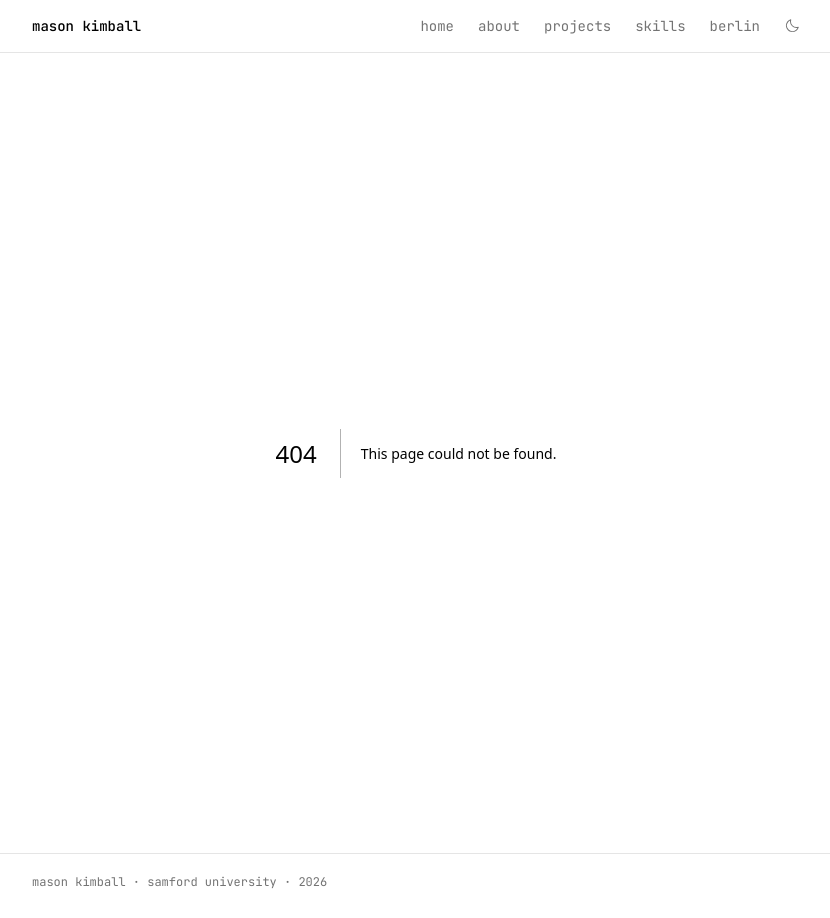
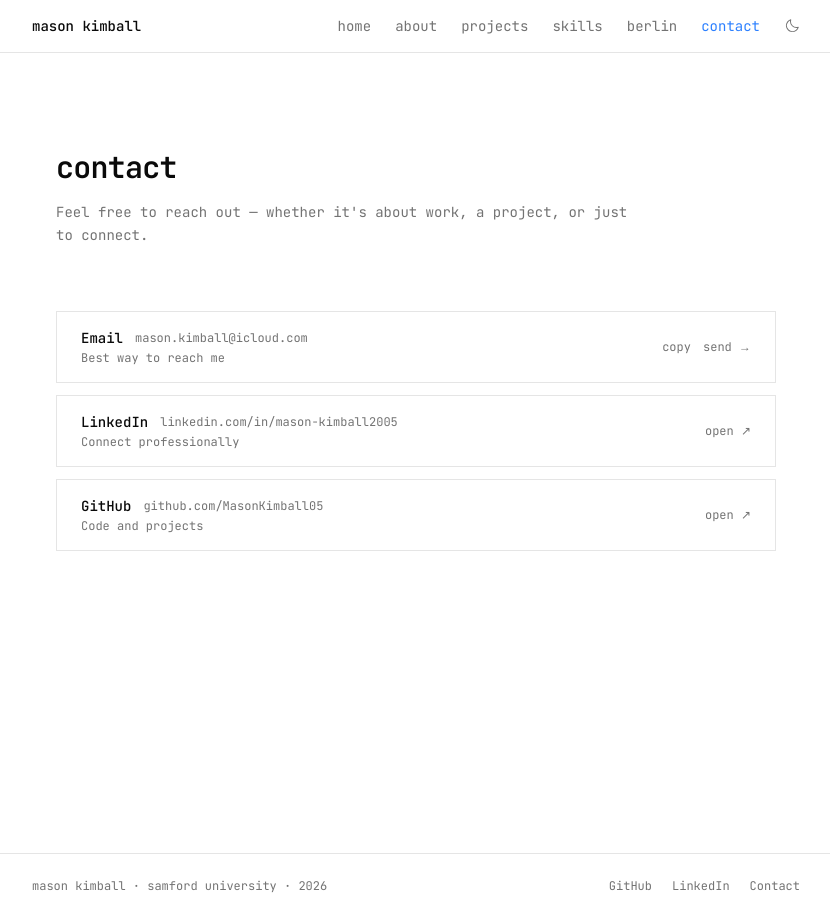
Before and after one commit to MasonKimball05/portfolio, a Next.js app: page /contact in a window 1280 px wide. Before the commit this address had no page. Shown: the whole page, without its empty margins (224-1054 px from the left). Built offline with nearby package versions, Linux system fonts and the light colour scheme.

Commit message:
Contact page and UI improvements

```diff
--- a/app/about/page.tsx
+++ b/app/about/page.tsx
@@ -1,5 +1,11 @@
+import type { Metadata } from "next"
 import Script from "next/script"
 import { Button } from "@/components/ui/button"
+
+export const metadata: Metadata = {
+  title: "About — Mason Kimball",
+  description: "CS student at Samford University, concentrating in Cyber Security, with a minor in German.",
+}
 
 export default function About() {
   return (
--- a/app/berlin/[slug]/page.tsx
+++ b/app/berlin/[slug]/page.tsx
@@ -1,7 +1,15 @@
+import type { Metadata } from "next"
 import { notFound } from "next/navigation"
 import Link from "next/link"
 import { MDXRemote } from "next-mdx-remote/rsc"
 import { getAllPosts, getPost } from "@/lib/berlin"
+
+export async function generateMetadata({ params }: { params: Promise<{ slug: string }> }): Promise<Metadata> {
+  const { slug } = await params
+  const post = getPost(slug)
+  if (!post) return {}
+  return { title: `${post.title} — Mason Kimball` }
+}
 
 export function generateStaticParams() {
   return getAllPosts().map((post) => ({ slug: post.slug }))
--- a/app/berlin/page.tsx
+++ b/app/berlin/page.tsx
@@ -1,5 +1,11 @@
+import type { Metadata } from "next"
 import Link from "next/link"
 import { getAllPosts } from "@/lib/berlin"
+
+export const metadata: Metadata = {
+  title: "Berlin — Mason Kimball",
+  description: "Summer 2026 — language immersion at the Freie Universität Berlin. Photos and notes from the trip.",
+}
 
 export default function Berlin() {
   const posts = getAllPosts()
@@ -29,10 +35,14 @@ export default function Berlin() {
         ) : (
           <section className="space-y-4">
             <h2 className="text-xs uppercase tracking-widest text-muted-foreground">Journal</h2>
-            <div className="border border-border border-l-4 border-l-green-500 px-6 py-5 space-y-2">
-              <p className="text-sm font-medium">Trip starts June 2026</p>
-              <p className="text-sm text-muted-foreground">
-                Posts will appear here once the trip starts. Check back in the summer.
+            <div className="border border-border border-l-4 border-l-green-500 px-6 py-5 space-y-3">
+              <p className="text-sm font-medium">Nothing here yet — trip starts June 2026</p>
+              <p className="text-sm text-muted-foreground leading-relaxed">
+                I'll be in Berlin for the summer doing language immersion at the Freie Universität.
+                Photos, notes, and observations will show up here as I post them. Come back in June.
+              </p>
+              <p className="text-xs text-muted-foreground">
+                — Mason
               </p>
             </div>
           </section>
--- /dev/null
+++ b/app/contact/layout.tsx
@@ -0,0 +1,10 @@
+import type { Metadata } from "next"
+
+export const metadata: Metadata = {
+  title: "Contact — Mason Kimball",
+  description: "Get in touch — email, LinkedIn, or GitHub.",
+}
+
+export default function ContactLayout({ children }: { children: React.ReactNode }) {
+  return children
+}
--- /dev/null
+++ b/app/contact/page.tsx
@@ -0,0 +1,95 @@
+"use client"
+
+import { useState } from "react"
+
+const LINKS = [
+  {
+    label: "Email",
+    value: "mason.kimball@icloud.com",
+    href: "mailto:mason.kimball@icloud.com",
+    description: "Best way to reach me",
+  },
+  {
+    label: "LinkedIn",
+    value: "linkedin.com/in/mason-kimball2005",
+    href: "https://www.linkedin.com/in/mason-kimball2005/",
+    description: "Connect professionally",
+    external: true,
+  },
+  {
+    label: "GitHub",
+    value: "github.com/MasonKimball05",
+    href: "https://github.com/MasonKimball05",
+    description: "Code and projects",
+    external: true,
+  },
+]
+
+function CopyButton({ text }: { text: string }) {
+  const [copied, setCopied] = useState(false)
+
+  const copy = async () => {
+    await navigator.clipboard.writeText(text)
+    setCopied(true)
+    setTimeout(() => setCopied(false), 2000)
+  }
+
+  return (
+    <button
+      onClick={copy}
+      className="text-xs text-muted-foreground hover:text-foreground transition-colors flex-shrink-0"
+    >
+      {copied ? "copied ✓" : "copy"}
+    </button>
+  )
+}
+
+export default function Contact() {
+  return (
+    <div className="min-h-screen flex flex-col bg-background text-foreground">
+      <main className="flex-1 max-w-3xl mx-auto w-full px-4 sm:px-6 py-12 sm:py-24 space-y-10 sm:space-y-16">
+
+        <section className="space-y-4">
+          <h1 className="text-2xl sm:text-3xl font-semibold tracking-tight">contact</h1>
+          <p className="text-sm text-muted-foreground leading-relaxed max-w-xl">
+            Feel free to reach out — whether it's about work, a project, or just to connect.
+          </p>
+        </section>
+
+        <section className="space-y-3">
+          {LINKS.map(({ label, value, href, description, external }) => (
+            <div
+              key={label}
+              className="border border-border px-4 sm:px-6 py-4 flex items-center justify-between gap-4 group"
+            >
+              <div className="min-w-0 flex-1">
+                <div className="flex items-center gap-3 flex-wrap">
+                  <a
+                    href={href}
+                    {...(external ? { target: "_blank", rel: "noopener noreferrer" } : {})}
+                    className="text-sm font-medium hover:underline"
+                  >
+                    {label}
+                  </a>
+                  <span className="text-xs text-muted-foreground truncate">{value}</span>
+                </div>
+                <p className="text-xs text-muted-foreground mt-0.5">{description}</p>
+              </div>
+              <div className="flex items-center gap-3 flex-shrink-0">
+                {label === "Email" && <CopyButton text={value} />}
+                <a
+                  href={href}
+                  {...(external ? { target: "_blank", rel: "noopener noreferrer" } : {})}
+                  className="text-xs text-muted-foreground hover:text-foreground transition-colors"
+                >
+                  {external ? "open ↗" : "send →"}
+                </a>
+              </div>
+            </div>
+          ))}
+        </section>
+
+      </main>
+    </div>
+  )
+}
--- a/app/page.tsx
+++ b/app/page.tsx
@@ -1,4 +1,10 @@
+import type { Metadata } from "next"
 import { Button } from "@/components/ui/button"
+
+export const metadata: Metadata = {
+  title: "Mason Kimball",
+  description: "CS student at Samford University. I build web apps, sometimes for my fraternity chapter.",
+}
 import { ThemeToggle } from "@/components/theme-toggle"
 import { ShieldCheck } from "@phosphor-icons/react/dist/ssr"
 import { LangDot } from "@/components/lang-dot"
@@ -73,7 +79,7 @@ export default async function Home() {
             CS student at Samford University, concentrating in Cyber Security, with a minor in German.
             I like to build things — mostly web apps, sometimes for my fraternity chapter.
           </p>
-          <div className="flex gap-3 pt-2">
+          <div className="flex flex-wrap gap-3 pt-2">
             <Button asChild>
               <a href="https://github.com/MasonKimball05" target="_blank" rel="noopener noreferrer">
                 GitHub
@@ -81,6 +87,9 @@ export default async function Home() {
             </Button>
             <Button variant="outline" asChild>
               <Link href="/about">About me</Link>
+            </Button>
+            <Button variant="outline" asChild>
+              <Link href="/contact">Contact</Link>
             </Button>
           </div>
         </section>
@@ -103,14 +112,9 @@ export default async function Home() {
           ) : (
             <p className="text-sm text-muted-foreground">Could not load repositories.</p>
           )}
-          <a
-            href="https://github.com/MasonKimball05"
-            target="_blank"
-            rel="noopener noreferrer"
-            className="text-sm text-muted-foreground hover:text-foreground transition-colors"
-          >
+          <Link href="/projects" className="text-sm text-muted-foreground hover:text-foreground transition-colors">
             all projects →
-          </a>
+          </Link>
         </section>
 
         {/* Skills */}
--- a/app/projects/page.tsx
+++ b/app/projects/page.tsx
@@ -1,3 +1,10 @@
+import type { Metadata } from "next"
+
+export const metadata: Metadata = {
+  title: "Projects — Mason Kimball",
+  description: "A collection of projects I've built — from fraternity admin software to personal tools.",
+}
+
 interface GitHubRepo {
   id: number
   name: string
@@ -165,7 +172,7 @@ function FeaturedCard({
   internal?: boolean
 }) {
   const statusStyle = STATUS_STYLES[status] ?? STATUS_STYLES["Archived"]
-  const className = `block border border-border border-l-4 ${accent} px-6 py-5 hover:bg-muted transition-colors group space-y-4`
+  const className = `block border border-border border-l-4 ${accent} px-6 py-5 hover:bg-muted hover:shadow-sm transition-all group space-y-4`
 
   const content = (
     <>
--- /dev/null
+++ b/app/projects/parliament/layout.tsx
@@ -0,0 +1,10 @@
+import type { Metadata } from "next"
+
+export const metadata: Metadata = {
+  title: "Parliament — Mason Kimball",
+  description: "Chapter administration software for Beta Theta Pi — built with Django, PostgreSQL, and custom security middleware.",
+}
+
+export default function ParliamentLayout({ children }: { children: React.ReactNode }) {
+  return children
+}
--- a/app/projects/parliament/page.tsx
+++ b/app/projects/parliament/page.tsx
@@ -534,6 +534,52 @@ function MemberHomeContent() {
 
 type OfficerPage = 'home' | 'announcements' | 'new-event' | 'attendance' | 'minutes' | 'members' | 'committees'
 
+const OFFICER_NAV_LINKS: { label: string; page: OfficerPage }[] = [
+  { label: 'Announcements', page: 'announcements' },
+  { label: 'New Event',     page: 'new-event' },
+  { label: 'Attendance',    page: 'attendance' },
+  { label: 'Minutes',       page: 'minutes' },
+  { label: 'Members',       page: 'members' },
+  { label: 'Committees',    page: 'committees' },
+]
+
+function OfficerNavBar({
+  onHome,
+  onNavigate,
+  current,
+}: {
+  onHome: () => void
+  onNavigate: (page: OfficerPage) => void
+  current?: OfficerPage
+}) {
+  return (
+    <div className="bg-red-700 px-4 py-3 flex items-center justify-between rounded-t-lg">
+      <button onClick={onHome} className="flex items-center gap-3 hover:opacity-75 transition-opacity">
+        <div className="w-8 h-8 rounded-full bg-white/20 flex items-center justify-center text-white text-sm font-bold flex-shrink-0">
+          Β
+        </div>
+        <span className="text-white font-semibold text-sm">Parliament</span>
+      </button>
+      <div className="hidden sm:flex items-center gap-3">
+        {OFFICER_NAV_LINKS.map(({ label, page }) => (
+          <button
+            key={page}
+            onClick={() => onNavigate(page)}
+            className={`text-xs transition-colors ${
+              current === page ? 'text-white font-semibold' : 'text-white/70 hover:text-white'
+            }`}
+          >
+            {label}
+          </button>
+        ))}
+      </div>
+      <div className="w-7 h-7 rounded-full bg-white/20 flex items-center justify-center text-white text-xs font-medium flex-shrink-0">
+        MK
+      </div>
+    </div>
+  )
+}
+
 function OfficerBackButton({ onBack }: { onBack: () => void }) {
   return (
     <button
@@ -546,7 +592,7 @@ function OfficerBackButton({ onBack }: { onBack: () => void }) {
 }
 
 // 1 — Announcements
-function AnnouncementsMockup({ onBack }: { onBack: () => void }) {
+function AnnouncementsMockup({ onBack, onNavigate }: { onBack: () => void; onNavigate: (p: OfficerPage) => void }) {
   const announcements = [
     { title: 'Spring Formal — Details Inside', author: 'Mason K.', date: 'Apr 28', body: 'Spring Formal is confirmed for May 9th at The Club. Tickets are $25 and must be purchased by May 5th. Bring your date!', pinned: true },
     { title: 'Chapter Meeting This Monday', author: 'Mason K.', date: 'Apr 25', body: 'Reminder that chapter meeting is this Monday at 7PM in the chapter room. Attendance is mandatory.', pinned: false },
@@ -554,7 +600,8 @@ function AnnouncementsMockup({ onBack }: { onBack: () => void }) {
   ]
   return (
     <div className="space-y-4">
-      <div className="space-y-1">
+      <OfficerNavBar onHome={onBack} onNavigate={onNavigate} current="announcements" />
+      <div className="space-y-1 px-1">
         <OfficerBackButton onBack={onBack} />
         <h2 className="text-base font-bold text-gray-900 dark:text-gray-100">Announcements</h2>
       </div>
@@ -586,10 +633,11 @@ function AnnouncementsMockup({ onBack }: { onBack: () => void }) {
 }
 
 // 4 — New Event
-function NewEventMockup({ onBack }: { onBack: () => void }) {
+function NewEventMockup({ onBack, onNavigate }: { onBack: () => void; onNavigate: (p: OfficerPage) => void }) {
   const [submitted, setSubmitted] = useState(false)
   if (submitted) return (
     <div className="space-y-4">
+      <OfficerNavBar onHome={onBack} onNavigate={onNavigate} current="new-event" />
       <OfficerBackButton onBack={onBack} />
       <div className="bg-green-50 dark:bg-green-900/20 border border-green-200 dark:border-green-800 rounded-lg p-6 text-center space-y-2">
         <div className="text-3xl">✅</div>
@@ -607,7 +655,8 @@ function NewEventMockup({ onBack }: { onBack: () => void }) {
   ]
   return (
     <div className="space-y-4">
-      <div className="space-y-1">
+      <OfficerNavBar onHome={onBack} onNavigate={onNavigate} current="new-event" />
+      <div className="space-y-1 px-1">
         <OfficerBackButton onBack={onBack} />
         <h2 className="text-base font-bold text-gray-900 dark:text-gray-100">New Event</h2>
       </div>
@@ -650,7 +699,7 @@ function NewEventMockup({ onBack }: { onBack: () => void }) {
 }
 
 // 5 — Event Attendance
-function AttendanceMockup({ onBack }: { onBack: () => void }) {
+function AttendanceMockup({ onBack, onNavigate }: { onBack: () => void; onNavigate: (p: OfficerPage) => void }) {
   const events = ['Chapter Meeting — Apr 28', 'Philanthropy 5K — Apr 19', 'Chapter Meeting — Apr 14']
   const [selected, setSelected] = useState(0)
   const members = [
@@ -670,7 +719,8 @@ function AttendanceMockup({ onBack }: { onBack: () => void }) {
   const counts = { Present: members.filter(m => m.status === 'Present').length, Excused: members.filter(m => m.status === 'Excused').length, Absent: members.filter(m => m.status === 'Absent').length }
   return (
     <div className="space-y-4">
-      <div className="space-y-1">
+      <OfficerNavBar onHome={onBack} onNavigate={onNavigate} current="attendance" />
+      <div className="space-y-1 px-1">
         <OfficerBackButton onBack={onBack} />
         <h2 className="text-base font-bold text-gray-900 dark:text-gray-100">Event Attendance</h2>
       </div>
@@ -712,7 +762,7 @@ function AttendanceMockup({ onBack }: { onBack: () => void }) {
 }
 
 // 6 — Chapter Minutes
-function MinutesMockup({ onBack }: { onBack: () => void }) {
+function MinutesMockup({ onBack, onNavigate }: { onBack: () => void; onNavigate: (p: OfficerPage) => void }) {
   const minutes = [
     { title: 'Chapter Meeting Minutes', date: 'Apr 28, 2025', recorder: 'Mason K.', items: 6 },
     { title: 'Chapter Meeting Minutes', date: 'Apr 14, 2025', recorder: 'Mason K.', items: 4 },
@@ -721,7 +771,8 @@ function MinutesMockup({ onBack }: { onBack: () => void }) {
   ]
   return (
     <div className="space-y-4">
-      <div className="space-y-1">
+      <OfficerNavBar onHome={onBack} onNavigate={onNavigate} current="minutes" />
+      <div className="space-y-1 px-1">
         <OfficerBackButton onBack={onBack} />
         <h2 className="text-base font-bold text-gray-900 dark:text-gray-100">Chapter Minutes</h2>
       </div>
@@ -750,7 +801,7 @@ function MinutesMockup({ onBack }: { onBack: () => void }) {
 }
 
 // 8 — Member List
-function MembersMockup({ onBack }: { onBack: () => void }) {
+function MembersMockup({ onBack, onNavigate }: { onBack: () => void; onNavigate: (p: OfficerPage) => void }) {
   const members = [
     { name: 'Mason Kimball',  id: '73', type: 'Active',  role: 'EVP' },
     { name: 'Chris Porter',   id: '71', type: 'Active',  role: 'President' },
@@ -765,7 +816,8 @@ function MembersMockup({ onBack }: { onBack: () => void }) {
   const visible = filter === 'All' ? members : members.filter(m => m.type === filter)
   return (
     <div className="space-y-4">
-      <div className="space-y-1">
+      <OfficerNavBar onHome={onBack} onNavigate={onNavigate} current="members" />
+      <div className="space-y-1 px-1">
         <OfficerBackButton onBack={onBack} />
         <h2 className="text-base font-bold text-gray-900 dark:text-gray-100">Member List</h2>
       </div>
@@ -804,7 +856,7 @@ function MembersMockup({ onBack }: { onBack: () => void }) {
 }
 
 // 10 — Manage Committees
-function ManageCommitteesMockup({ onBack }: { onBack: () => void }) {
+function ManageCommitteesMockup({ onBack, onNavigate }: { onBack: () => void; onNavigate: (p: OfficerPage) => void }) {
   const committees = [
     { code: 'EC',     name: 'Executive Committee',  chair: 'Chris P.',  members: 8  },
     { code: 'PHIL',   name: 'Philanthropy',          chair: 'Ben H.',    members: 12 },
@@ -814,7 +866,8 @@ function ManageCommitteesMockup({ onBack }: { onBack: () => void }) {
   ]
   return (
     <div className="space-y-4">
-      <div className="space-y-1">
+      <OfficerNavBar onHome={onBack} onNavigate={onNavigate} current="committees" />
+      <div className="space-y-1 px-1">
         <OfficerBackButton onBack={onBack} />
         <h2 className="text-base font-bold text-gray-900 dark:text-gray-100">Manage Committees</h2>
       </div>
@@ -892,15 +945,16 @@ function OfficerPortalContent() {
   const [page, setPage] = useState<OfficerPage>('home')
   const goHome = () => setPage('home')
 
-  if (page === 'announcements') return <AnnouncementsMockup onBack={goHome} />
-  if (page === 'new-event')     return <NewEventMockup      onBack={goHome} />
-  if (page === 'attendance')    return <AttendanceMockup    onBack={goHome} />
-  if (page === 'minutes')       return <MinutesMockup       onBack={goHome} />
-  if (page === 'members')       return <MembersMockup       onBack={goHome} />
-  if (page === 'committees')    return <ManageCommitteesMockup onBack={goHome} />
+  if (page === 'announcements') return <AnnouncementsMockup onBack={goHome} onNavigate={setPage} />
+  if (page === 'new-event')     return <NewEventMockup      onBack={goHome} onNavigate={setPage} />
+  if (page === 'attendance')    return <AttendanceMockup    onBack={goHome} onNavigate={setPage} />
+  if (page === 'minutes')       return <MinutesMockup       onBack={goHome} onNavigate={setPage} />
+  if (page === 'members')       return <MembersMockup       onBack={goHome} onNavigate={setPage} />
+  if (page === 'committees')    return <ManageCommitteesMockup onBack={goHome} onNavigate={setPage} />
 
   return (
     <div className="space-y-4">
+      <OfficerNavBar onHome={goHome} onNavigate={setPage} />
       <div className="rounded-lg p-4 text-white bg-gradient-to-r from-red-600 to-red-700">
         <div className="flex items-center gap-3">
           <svg className="w-8 h-8 flex-shrink-0" fill="none" stroke="currentColor" viewBox="0 0 24 24">
--- a/app/skills/page.tsx
+++ b/app/skills/page.tsx
@@ -1,4 +1,10 @@
+import type { Metadata } from "next"
 import { ShieldCheck } from "@phosphor-icons/react/dist/ssr"
+
+export const metadata: Metadata = {
+  title: "Skills — Mason Kimball",
+  description: "Languages, frameworks, tools, and certifications.",
+}
 import Script from "next/script"
 
 const SKILLS = [
--- a/components/footer.tsx
+++ b/components/footer.tsx
@@ -1,8 +1,33 @@
+import Link from "next/link"
+
 export function Footer() {
   return (
-    <footer className="border-t border-border px-6 py-5">
-      <div className="max-w-3xl mx-auto text-xs text-muted-foreground">
-        mason kimball · samford university · {new Date().getFullYear()}
+    <footer className="border-t border-border px-4 sm:px-6 py-6">
+      <div className="max-w-3xl mx-auto flex flex-col sm:flex-row items-start sm:items-center justify-between gap-4">
+        <p className="text-xs text-muted-foreground">
+          mason kimball · samford university · {new Date().getFullYear()}
+        </p>
+        <div className="flex items-center gap-5 text-xs text-muted-foreground">
+          <a
+            href="https://github.com/MasonKimball05"
+            target="_blank"
+            rel="noopener noreferrer"
+            className="hover:text-foreground transition-colors"
+          >
+            GitHub
+          </a>
+          <a
+            href="https://www.linkedin.com/in/mason-kimball2005/"
+            target="_blank"
+            rel="noopener noreferrer"
+            className="hover:text-foreground transition-colors"
+          >
+            LinkedIn
+          </a>
+          <Link href="/contact" className="hover:text-foreground transition-colors">
+            Contact
+          </Link>
+        </div>
       </div>
     </footer>
   )
--- a/components/navbar.tsx
+++ b/components/navbar.tsx
@@ -9,10 +9,11 @@ import { usePathname } from "next/navigation"
 import { ThemeToggle } from "@/components/theme-toggle"
 
 const links = [
-  { href: "/about",    label: "about" },
-  { href: "/projects", label: "projects" },
-  { href: "/skills",   label: "skills" },
-  { href: "/berlin",   label: "berlin" },
+  { href: "/about",    label: "about",    hideOnMobile: false },
+  { href: "/projects", label: "projects", hideOnMobile: false },
+  { href: "/skills",   label: "skills",   hideOnMobile: false },
+  { href: "/berlin",   label: "berlin",   hideOnMobile: true  },
+  { href: "/contact",  label: "contact",  hideOnMobile: true  },
 ]
 
 export function Navbar() {
@@ -38,17 +39,16 @@ export function Navbar() {
               home
             </Link>
           )}
-          {links.map(({ href, label }) => (
+          {links.map(({ href, label, hideOnMobile }) => (
             <Link
               key={href}
               href={href}
-              // If the current path matches this link's href, apply blue.
-              // Otherwise use the default muted color.
-              className={
+              className={[
                 pathname === href
                   ? "text-blue-500"
-                  : "text-muted-foreground hover:text-foreground transition-colors"
-              }
+                  : "text-muted-foreground hover:text-foreground transition-colors",
+                hideOnMobile ? "hidden sm:inline" : "",
+              ].join(" ")}
             >
               {label}
             </Link>
```
